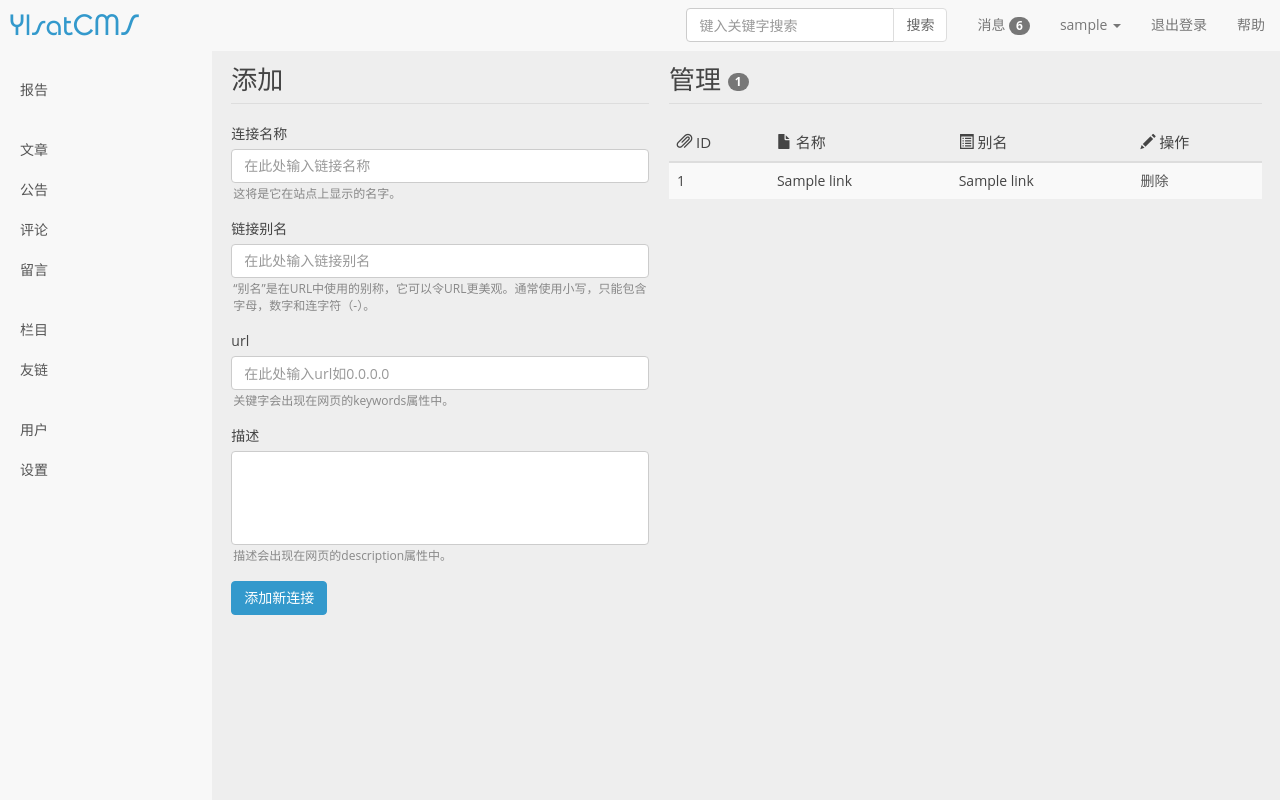
After one commit to anewworker/learngit, a Flask app: template blog/templates/back/link.html in a window 1280 px wide. The commit adds this page. Run offline with Flask 2, Linux system fonts and the light colour scheme; tables that the repository leaves empty hold one stand-in row (values such as "Sample post"); the template is opened without the code that fills it: values that come from a table or form of the project are taken from there, most other values are stand-ins (such as "Sample title", 1, 10 or a date in 2020); parts of the project's set-up code (start-up, migrations or seed data) failed here and were passed over; some libraries are stand-ins or nearby versions.

Commit message:
修改了bug 增加了功能

```diff
--- a/blog/back/models.py
+++ b/blog/back/models.py
@@ -32,3 +32,9 @@ class Article(db.Model):
 	# 	self.title = title
 	# 	self.content=content
 	# 	self.keywords=keywords
+class Link(db.Model):
+	id=db.Column(db.Integer,primary_key=True,autoincrement=True)
+	l_name=db.Column(db.String(50),nullable=True)
+	l_url=db.Column(db.String(60),nullable=True)
+	l_oname=db.Column(db.String(50),nullable=True)
+	__tablename__='link'
--- a/blog/templates/back/base.html
+++ b/blog/templates/back/base.html
@@ -77,7 +77,9 @@
                 {% elif title=="update_category" %}
                 class="active"
         {% endif %}><a href="/back/category">栏目</a></li>
-        <li><a class="dropdown-toggle" id="otherMenu" href="#">其他</a>
+        <li {% if title=="Link" %}
+               class="active"
+        {% endif %}><a class="dropdown-toggle" id="otherMenu" href="/back/link/">友链</a>
 
         </li>
       </ul>
@@ -106,6 +108,9 @@
         {% block update_article %}
         {% endblock %}
         {% block update_category %}
+
+        {% endblock %}
+        {% block link %}
 
         {% endblock %}
   </div>
--- a/blog/templates/back/index.html
+++ b/blog/templates/back/index.html
@@ -11,7 +11,7 @@
           <span class="text-muted">0 条</span> </div>
         <div class="col-xs-6 col-sm-3 placeholder">
           <h4>友链</h4>
-          <span class="text-muted">0 条</span> </div>
+          <span class="text-muted">{{ count_link }}条</span> </div>
         <div class="col-xs-6 col-sm-3 placeholder">
           <h4>访问量</h4>
           <span class="text-muted">0</span> </div>
--- /dev/null
+++ b/blog/templates/back/link.html
@@ -0,0 +1,103 @@
+{% extends 'back/base.html' %}
+{% block link %}
+        <div class="col-sm-9 col-sm-offset-3 col-md-10 col-lg-10 col-md-offset-2 main" id="main">
+      <div class="row">
+        <div class="col-md-5">
+          <h1 class="page-header">添加</h1>
+          <form action="" method="post" autocomplete="off">
+            <div class="form-group">
+              <label for="category-name">连接名称</label>
+              <input type="text" id="category_name" name="name" class="form-control" placeholder="在此处输入链接名称" required autocomplete="off">
+              <span class="prompt-text">这将是它在站点上显示的名字。</span> </div>
+            <div class="form-group">
+              <label for="category-alias">链接别名</label>
+              <input type="text" id="category-alias" name="alias" class="form-control" placeholder="在此处输入链接别名" required autocomplete="off">
+              <span class="prompt-text">“别名”是在URL中使用的别称，它可以令URL更美观。通常使用小写，只能包含字母，数字和连字符（-）。</span> </div>
+{#            <div class="form-group">#}
+{#              <label for="category-fname">父节点</label>#}
+{#              <select id="category-fname" class="form-control" name="fid">#}
+{#                <option value="0" selected>无</option>#}
+{#                  {% for category in category_list %}#}
+{#                       <option value="{{ loop.index }}">{{ category.c_name }}</option>#}
+{#                  {% endfor %}#}
+{#                  }#}
+{#                <option value="1">前端技术</option>#}
+{#                <option value="2">后端程序</option>#}
+{#                <option value="3">管理系统</option>#}
+{#                <option value="4">授人以渔</option>#}
+{#                <option value="5">程序人生</option>#}
+{#              </select>#}
+{#              <span class="prompt-text">栏目是有层级关系的，您可以有一个“音乐”分类目录，在这个目录下可以有叫做“流行”和“古典”的子目录。</span> </div>#}
+            <div class="form-group">
+              <label for="category-keywords">url</label>
+              <input type="text" id="category-keywords" name="url" class="form-control" placeholder="在此处输入url如0.0.0.0" autocomplete="off">
+              <span class="prompt-text">关键字会出现在网页的keywords属性中。</span> </div>
+            <div class="form-group">
+              <label for="category-describe">描述</label>
+              <textarea class="form-control" id="category-describe" name="describe" rows="4" autocomplete="off"></textarea>
+              <span class="prompt-text">描述会出现在网页的description属性中。</span> </div>
+            <button class="btn btn-primary" type="submit" name="submit">添加新连接</button>
+          </form>
+        </div>
+        <div class="col-md-7">
+          <h1 class="page-header">管理 <span class="badge">{{ link_list |length }}</span></h1>
+          <div class="table-responsive">
+            <table class="table table-striped table-hover">
+              <thead>
+                <tr>
+                  <th><span class="glyphicon glyphicon-paperclip"></span> <span class="visible-lg">ID</span></th>
+                  <th><span class="glyphicon glyphicon-file"></span> <span class="visible-lg">名称</span></th>
+                  <th><span class="glyphicon glyphicon-list-alt"></span> <span class="visible-lg">别名</span></th>
+{#                  <th><span class="glyphicon glyphicon-pushpin"></span> <span class="visible-lg">总数</span></th>#}
+                  <th><span class="glyphicon glyphicon-pencil"></span> <span class="visible-lg">操作</span></th>
+                </tr>
+              </thead>
+              <tbody>
+              {% for link in  link_list %}
+
+                <tr>
+                  <td>{{ loop.index }}</td>
+                  <td>{{ link.l_name }}</td>
+                  <td>{{ link.l_oname }}</td>
+                  <td><a rel="{{ link.id }}">删除</a></td>
+                </tr>
+                  {% endfor %}
+              </tbody>
+            </table>
+{#            <span class="prompt-text"><strong>注：</strong>删除一个栏目也会删除栏目下的文章和子栏目,请谨慎删除!</span> </div>#}
+        </div>
+
+      </div>
+    </div>
+{% endblock %}
+{% block script %}
+       <script>
+//是否确认删除
+$(function(){
+	$("#main table tbody tr td a").click(function(){
+		var name = $(this);
+		var id = name.attr("rel"); //对应id
+        console.log(id)
+		if (event.srcElement.outerText === "删除")
+		{
+			if(window.confirm("此操作不可逆，是否确认？"))
+			{
+           $(this).parents("tr").remove()
+				$.ajax({
+					type: "POST",
+					url: "/back/link/delete/",
+					data: {"id" :id},
+					cache: false, //不缓存此页面
+					success: function (data) {
+					    console.log(data.count)
+                        $(".badge").html(data.count)
+						{#window.location.reload();#}
+					}
+				});
+			 };
+		 };
+	});
+});
+
+</script>
+{% endblock %}
```
Also changed, not shown: blog/back/views.py (+34 -2 lines), blog/templates/web/base.html (+12 -1 lines), blog/web/views.py (+11 -6 lines).
